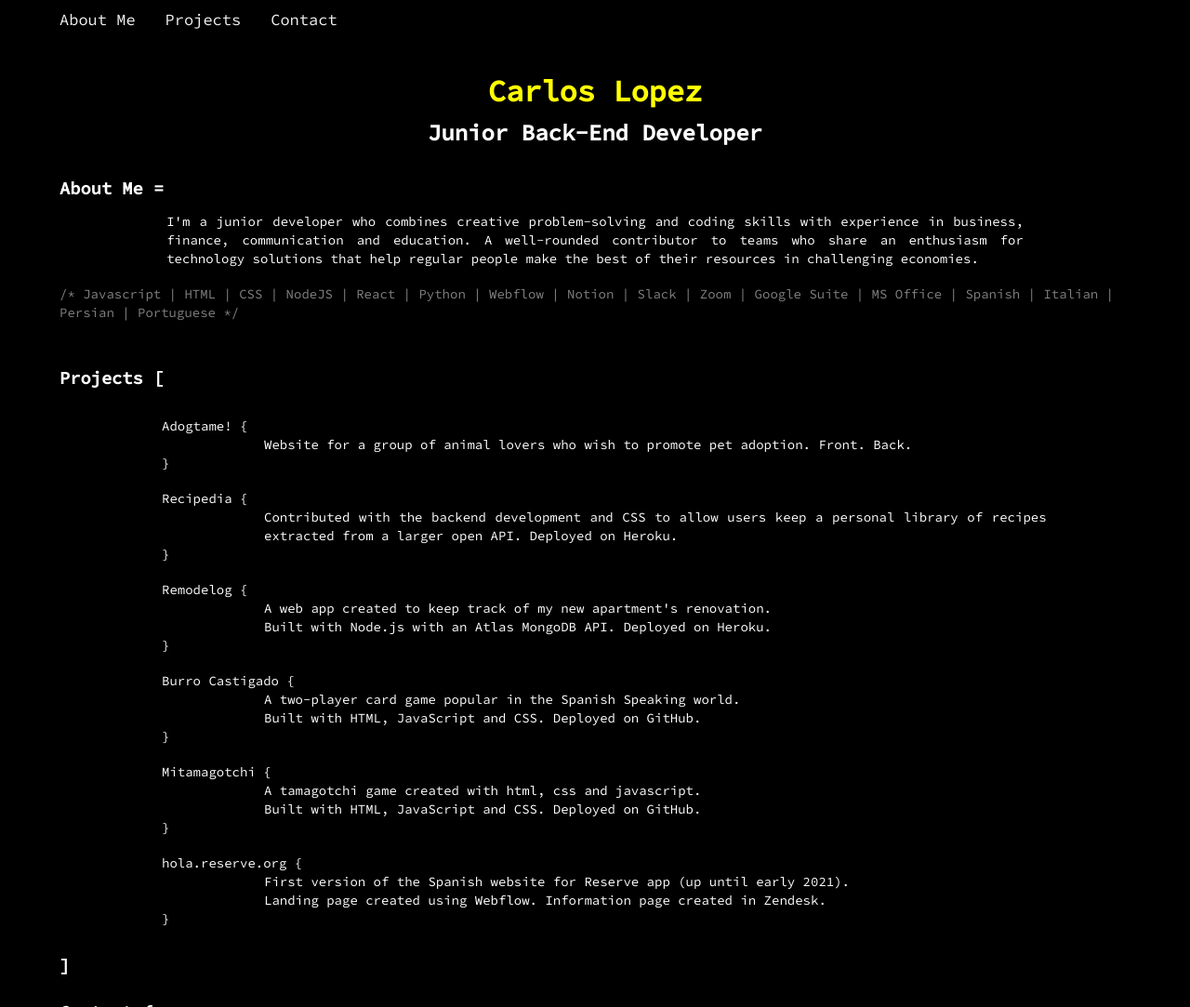
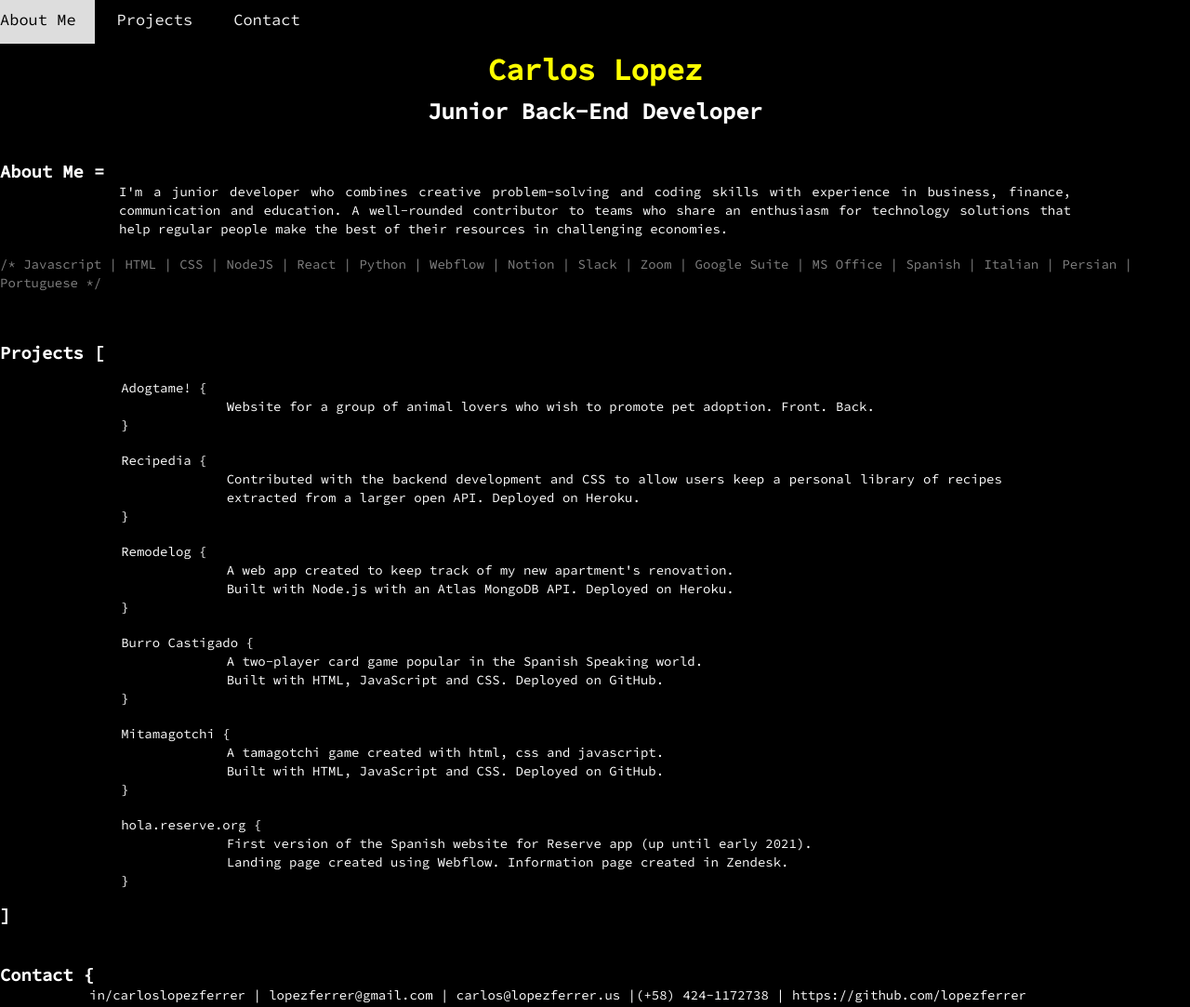
Before and after one commit to lopezferrer/portfolio, a plain HTML site: page index.html in a window 1280 px wide. Shown: the top 1083 px of the page at 93% size. Drawn offline with Linux system fonts and the light colour scheme.

Commit message:
just in case

```diff
--- a/css/style.css
+++ b/css/style.css
@@ -1,24 +1,26 @@
 body {
-    background: black;
-    width: 90%;
-    max-width: 1200px;
-    margin: auto;
+    background-color: black;
+    min-width: 800px;
+    max-width: 1280px;
+    margin: 15px auto auto auto;
+    display: flex;
+    flex-direction: column;
 }
 
 .topnav {
     position: fixed;
-    width: 95%;
-    margin: -20px auto auto -3.5em;
+    padding-top: 15px;
+    margin: -20px;
+    height: 37px;
+    width: 100%;
     background-color: black;
-    overflow: hidden;
+    max-width: 1280px;
 }
 
 .topnav a {
-    float: left;
-    display: block;
+    margin: auto;
+    padding: 15px 20px 15px 20px;
     color: #f2f2f2;
-    text-align: center;
-    padding: 14px 16px;
     text-decoration: none;
     font-family: 'Source Code Pro', monospace;
     font-weight: 400;
@@ -56,25 +58,28 @@ body {
     }
 }
 
-.topnav a.active {
+.topnav a:active {
     background-color: #04AA6D;
     color: white;
 }
 
 #title {
-    width: 380px;
-    margin: auto;
-    padding-top: 3em;
+    width: 360px;
+    margin: auto auto auto auto;
 }
 
-#projects_list {
-    width: 80%;
+#about {
+    width: 100%;
 }
 
 #about-me {
     width: 80%;
     margin: auto;
-    text-align:justify;
+    text-align: justify;
+}
+
+#projects_list {
+    width: 97%;
 }
 
 #skills {
@@ -91,7 +96,7 @@ h1 {
     font-family: 'Source Code Pro', monospace;
     line-height: 20px;
     letter-spacing: 0;
-    padding-top: 40px;
+    padding-top: 50px;
 }
 
 h2 {
@@ -101,7 +106,6 @@ h2 {
     font-weight: 400px;
     line-height: 30px;
     overflow: hidden;
-    border-right: .20em solid orange;
     white-space: nowrap;
     animation: typewriter 10s steps(44) infinite normal both, blinkTextCursor 500ms steps(44) infinite normal;
 }
@@ -121,12 +125,11 @@ h3 {
     margin: auto;
     color: white;
     font-family: 'Source Code Pro', monospace;
-    line-height: 50px;
+
 }
 
 p {
-    width: 80%;
-    margin: auto auto auto 50px;
+    width: 85%;
     margin: auto;
     color: white;
     font-family: 'Source Code Pro', monospace;
@@ -136,8 +139,8 @@ p {
 }
 
 li {
-    width: 100%;
-    margin: auto auto auto 70px;
+    width: 85%;
+    margin: auto;
     color: white;
     font-family: 'Source Code Pro', monospace;
     font-size: 14px;
--- a/index.html
+++ b/index.html
@@ -14,19 +14,18 @@
   <body>
 	  <script src="js/app.js"></script>
     <div class="topnav" id="myTopnav">
-       <ul>
-        <il><a href="#about">About Me</a></il>
-        <il><a href="#projects_list">Projects</a></il>
-        <il><a href="#contact">Contact</a></il>
-       </ul>
-       <a href="javascript:void(0);" class="icon" onclick="myFunction()">
-        <i class="fa fa-bars"></i></a>
+      <a href="#about">About Me</a></il>
+      <a href="#projects_list">Projects</a></il>
+      <a href="#contact">Contact</a></il>
+      <a href="javascript:void(0);" class="icon" onclick="myFunction()">
+      <i class="fa fa-bars"></i></a>
     </div>
     <div id="title">
       <h1>Carlos Lopez</h1>
       <h2>Junior Back-End Developer</h2>
     </div>
-    <div id="about">
+    <br id="about">
+    <div>
       <h3>About Me =</h3>
       <p id="about-me">I'm a junior developer who combines creative problem-solving and coding skills
       with experience in business, finance, communication and education. A well-rounded
@@ -37,6 +36,7 @@
       <br>
       <br>
     </div>
+    <br>
     <div id="projects_list">
       <h3>Projects [</h3>
         <ul>
@@ -83,11 +83,14 @@
           </li>
         </ul>
         <h3>]</h3>
+        <h3><br></h3>
     </div>
+    <br>
     <div>
       <h3 id="contact">Contact {</h3>
-        <p>in/carloslopezferrer | lopezferrer@gmail.com | carlos@lopezferrer.us |<br>(+58) 424-1172738 | https://github.com/lopezferrer</p>
+        <p>in/carloslopezferrer | lopezferrer@gmail.com | carlos@lopezferrer.us |(+58) 424-1172738 | https://github.com/lopezferrer</p>
       <h3>}</h3>
     </div>
+    <h3><br></h3>
   </body>
 </html>
```
